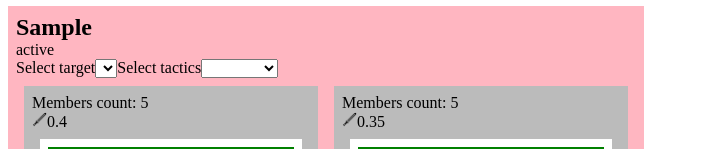
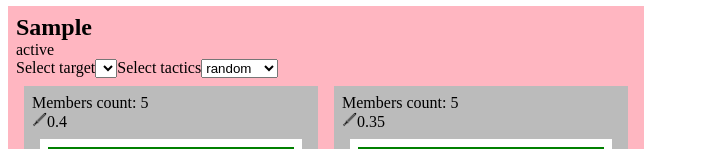
Before and after one commit to OlegFilonchuk/battle-simulator, a React (Create React App) app: page / in a window 1280 px wide. Both pictures are taken after typing "Sample", "5", "5" into the empty fields and a click on the button "create army". Shown: the part 168-317 px from the top of the page, without its empty margins (0-707 px from the left). Built offline with nearby package versions, Linux system fonts and the light colour scheme.

Commit message:
added auto targeting and tactics setting

```diff
--- a/src/classes/Army.ts
+++ b/src/classes/Army.ts
@@ -8,7 +8,7 @@ export default class Army {
 
   public target: Army;
 
-  public tactics: Tactics;
+  public tactics: Tactics = 'random';
 
   constructor(name: string, squadState: number[]) {
     this.name = name;
--- a/src/classes/Squad.ts
+++ b/src/classes/Squad.ts
@@ -38,7 +38,10 @@ export default class Squad {
   attack(): void {
     if (!this.target?.isActive || !this.isActive) return;
 
-    if (this.attackSuccess < this.target.attackSuccess) return;
+    const prob1 = this.attackSuccess;
+    const prob2 = this.target.attackSuccess;
+
+    if (prob1 < prob2) return;
 
     this.members.forEach((item) => item.attack());
     this.target.getAttacked(this.damage);
--- a/src/components/Army/ArmyComp.tsx
+++ b/src/components/Army/ArmyComp.tsx
@@ -1,29 +1,48 @@
-import React, { ChangeEvent, EventHandler, FC } from 'react';
+import React, {
+  ChangeEvent,
+  EventHandler,
+  FC,
+  useEffect,
+  useState,
+} from 'react';
 import { Dispatch } from 'redux';
 import { useDispatch, useSelector } from 'react-redux';
 import SquadList from '../Squad/SquadList';
 import Army from '../../classes/Army';
 import { changeTacticsAction, setTargetAction } from '../../state/armyAC';
 import { armiesSelector } from '../../state/selectors';
+import { Tactics } from '../../utils/types';
 
 type Props = {
   army: Army;
 };
 
-const ArmyComp: FC<Props> = ({ army: { squads, name, isActive } }) => {
+const ArmyComp: FC<Props> = ({ army: { squads, name, isActive, tactics } }) => {
   const dispatch: Dispatch = useDispatch();
+  const armies: Army[] = useSelector(armiesSelector);
 
-  const armies: Army[] = useSelector(armiesSelector);
+  const [targetName, setTargetName] = useState('');
+  const [tacticsName, setTacticsName] = useState(tactics);
+
+  useEffect(() => {
+    if (armies.length > 1 && !targetName) {
+      const target = armies.find((item) => item.name !== name);
+      setTargetName(target?.name);
+      dispatch(setTargetAction(name, target?.name));
+    }
+  }, [armies.length]);
 
   const handleTargetChange: EventHandler<ChangeEvent<HTMLSelectElement>> = (
     ev,
   ) => {
+    setTargetName(ev.target.value);
     dispatch(setTargetAction(name, ev.target.value));
   };
 
   const handleTacticsChange: EventHandler<ChangeEvent<HTMLSelectElement>> = (
     ev,
   ) => {
+    setTacticsName(ev.target.value as Tactics);
     dispatch(changeTacticsAction(name, ev.target.value));
   };
 
@@ -42,7 +61,7 @@ const ArmyComp: FC<Props> = ({ army: { squads, name, isActive } }) => {
 
       <label htmlFor="target">
         Select target
-        <select name="target" onChange={handleTargetChange}>
+        <select name="target" onChange={handleTargetChange} value={targetName}>
           {/* eslint-disable-next-line jsx-a11y/control-has-associated-label */}
           <option value="" />
           {armies
@@ -57,7 +76,11 @@ const ArmyComp: FC<Props> = ({ army: { squads, name, isActive } }) => {
 
       <label htmlFor="tactics">
         Select tactics
-        <select name="tactics" onChange={handleTacticsChange}>
+        <select
+          name="tactics"
+          onChange={handleTacticsChange}
+          value={tacticsName}
+        >
           {/* eslint-disable-next-line jsx-a11y/control-has-associated-label */}
           <option value="" />
           <option value="weakest">weakest</option>
```
